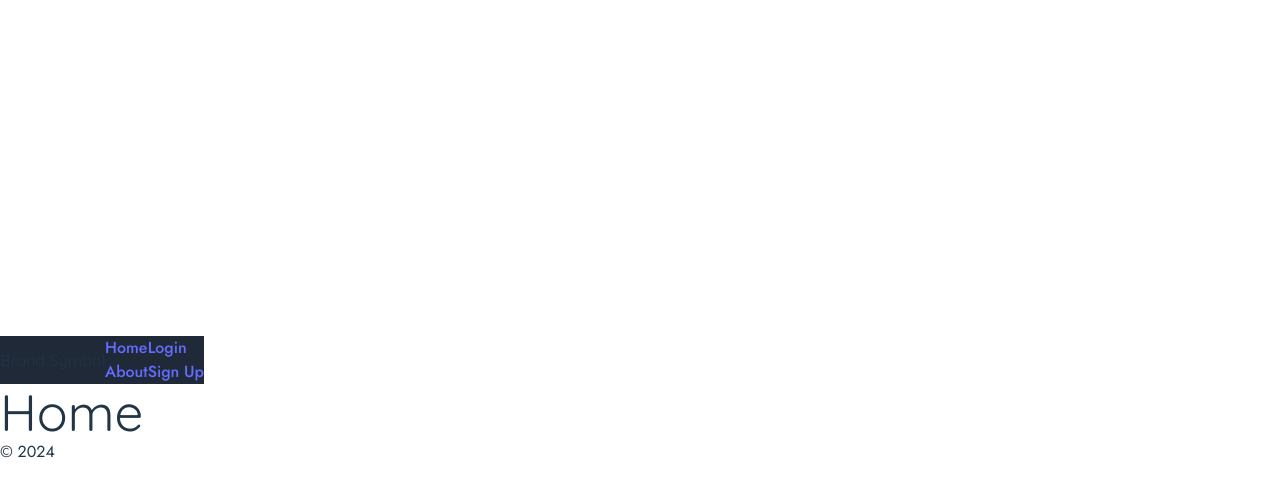
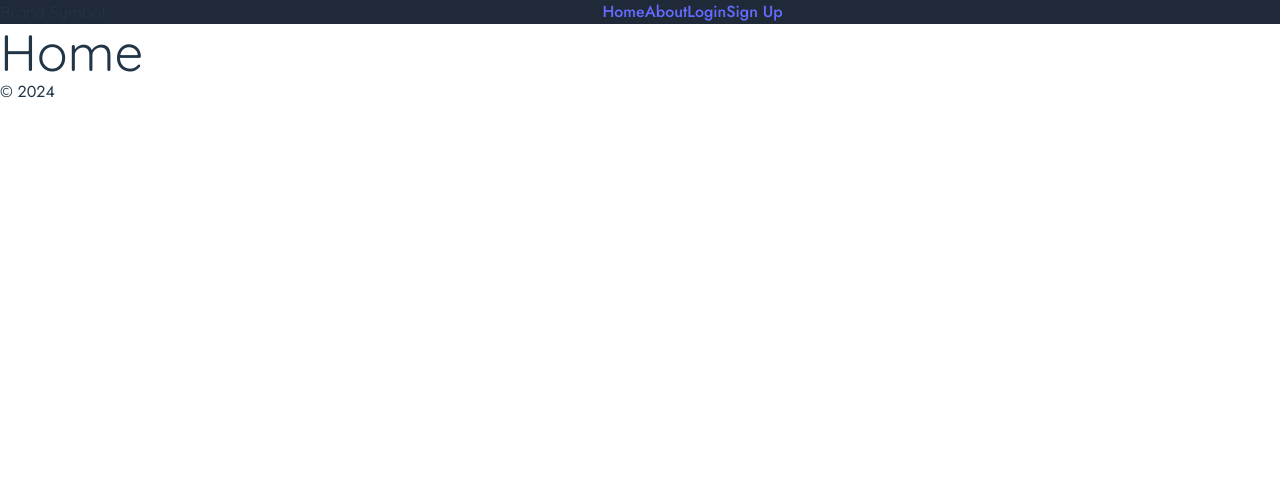
Before and after one commit to kaseadoun/finance-tracker-web-app, a React (Vite) app: page / in a window 1280 px wide. Shown: the top 496 px of the page. Built offline with nearby package versions, Linux system fonts and the light colour scheme.

Commit message:
Added styling

```diff
--- a/src/components/Header/NavigationSections.tsx
+++ b/src/components/Header/NavigationSections.tsx
@@ -11,7 +11,7 @@ export function NavigationBrand() {
 
 export function NavigationPageSide() {
     return (
-        <ul>
+        <ul className="flex">
             {publicRoutes.children.map(navItem => {
                 console.log(navItem);
                 return <NavItem
@@ -26,7 +26,7 @@ export function NavigationPageSide() {
 
 export function NavigationAuthSide() {
     return (
-        <ul>
+        <ul className="flex">
             {authRoutes.children.map(navItem => {
                 console.log(navItem);
                 return <NavItem
--- a/src/components/Header/index.tsx
+++ b/src/components/Header/index.tsx
@@ -3,7 +3,7 @@ import { NavigationBrand, NavigationPageSide, NavigationAuthSide } from "./Navig
 
 function Header() {
     return (
-        <header className="bg-gray-800">
+        <header className="bg-gray-800 w-100vw h-50vh">
             <nav className="mx-auto flex items-center justify-between">
                 <NavigationBrand />
                 <div className="mx-auto flex items-center justify-between">
--- a/src/index.css
+++ b/src/index.css
@@ -21,6 +21,11 @@ h1, h2, h3, h4, h5, h6 {
   font-family: "Quicksand", sans-serif, Helvetica, Arial, sans-serif;
 }
 
+#root {
+  max-width: 100vw;
+  width: 100%;
+}
+
 a {
   font-weight: 500;
   color: #646cff;
@@ -33,7 +38,6 @@ a:hover {
 body {
   margin: 0;
   display: flex;
-  place-items: center;
   min-width: 320px;
   min-height: 100vh;
 }
--- a/src/layouts/PublicLayout.tsx
+++ b/src/layouts/PublicLayout.tsx
@@ -4,7 +4,7 @@ import Footer from "../components/Footer";
 
 function PublicLayout() {
     return(
-        <div>
+        <div className="w-100vw">
             <Header />
             <main>
                 <Outlet />
```
